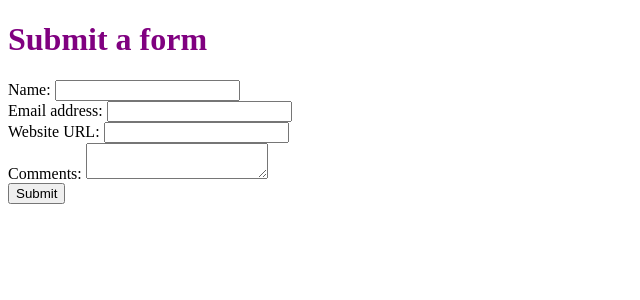
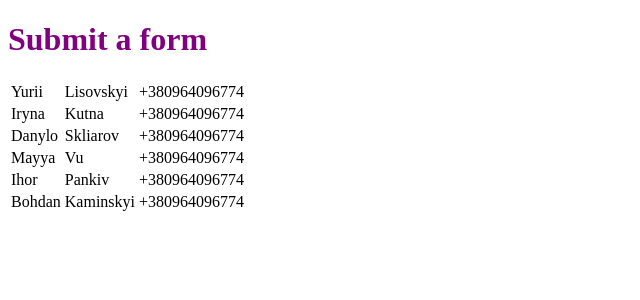
Before and after one commit to ylisovskyi/computer_company_app, a Flask app: page /welcome in a window 1280 px wide. Shown: the top 300 px of the page, without its empty margins (0-640 px from the left). Run offline with Flask 2, Linux system fonts and the light colour scheme.

Commit message:
Jinja start

```diff
--- a/main.py
+++ b/main.py
@@ -3,14 +3,24 @@ from flask import Flask, render_template, redirect, url_for
 app = Flask(__name__)
 
 
+mock_data = [
+    {'name': 'Yurii', 'surname': 'Lisovskyi', 'phone_number': '+380964096774'},
+    {'name': 'Iryna', 'surname': 'Kutna', 'phone_number': '+380964096774'},
+    {'name': 'Danylo', 'surname': 'Skliarov', 'phone_number': '+380964096774'},
+    {'name': 'Mayya', 'surname': 'Vu', 'phone_number': '+380964096774'},
+    {'name': 'Ihor', 'surname': 'Pankiv', 'phone_number': '+380964096774'},
+    {'name': 'Bohdan', 'surname': 'Kaminskyi', 'phone_number': '+380964096774'}
+]
+
+
 @app.route('/')
 def main_page():
-    return redirect(url_for(welcome_page))
+    return render_template('form.html', context=mock_data)
 
 
 @app.route('/welcome')
 def welcome_page():
-    return render_template('form.html')
+    return render_template('form.html', context=mock_data)
 
 
 if __name__ == '__main__':
--- a/templates/form.html
+++ b/templates/form.html
@@ -10,17 +10,15 @@
         <h1>Submit a form</h1>
       </div>
       <div id="main">
-        <form method="post" action="{{ url_for('submitted_form') }}">
-          <label for="name">Name:</label>
-          <input type="text" name="name"><br />
-          <label for="email">Email address:</label>
-          <input type="email" name="email"><br />
-          <label for="site_url">Website URL:</label>
-          <input type="url" name="site_url"><br />
-          <label for="comments">Comments:</label>
-          <textarea name="comments"></textarea><br />
-          <input type="submit">
-        </form>
+        <table>
+            {% for item in context %}
+            <tr>
+            <td>{{ item['name'] }}</td>
+            <td>{{ item['surname'] }}</td>
+            <td>{{ item['phone_number'] }}</td>
+            </tr>
+            {% endfor %}
+        </table>
       </div>
     </div>
   </body>
```
